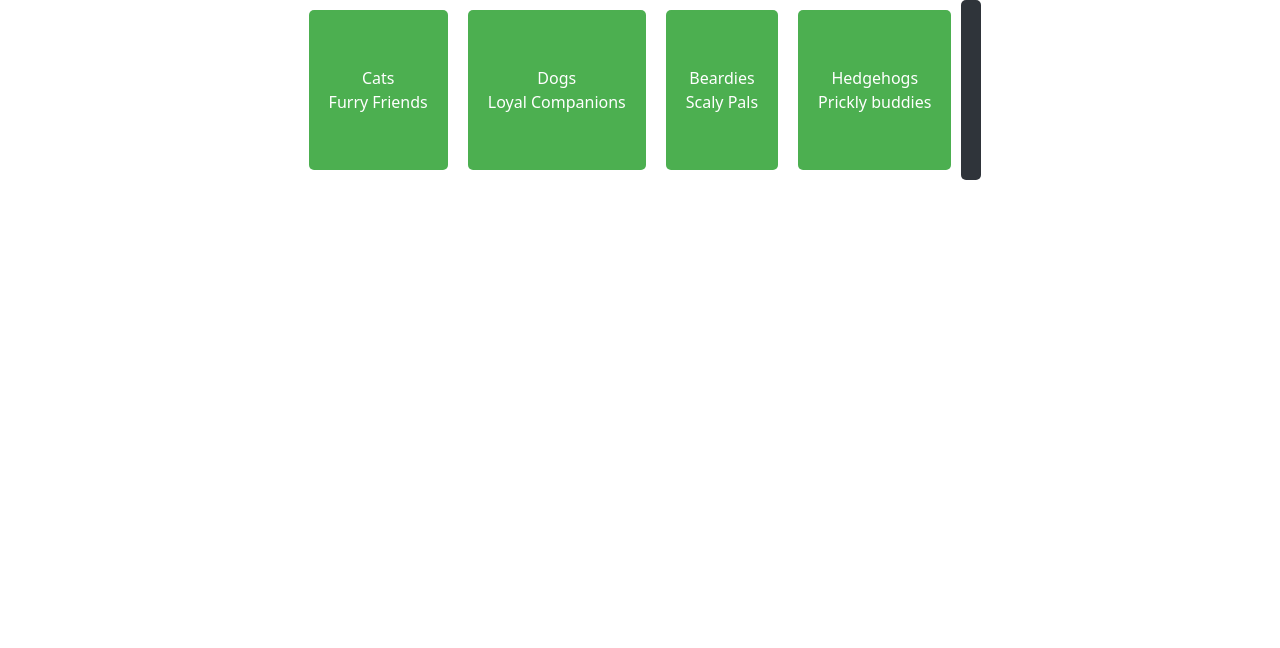
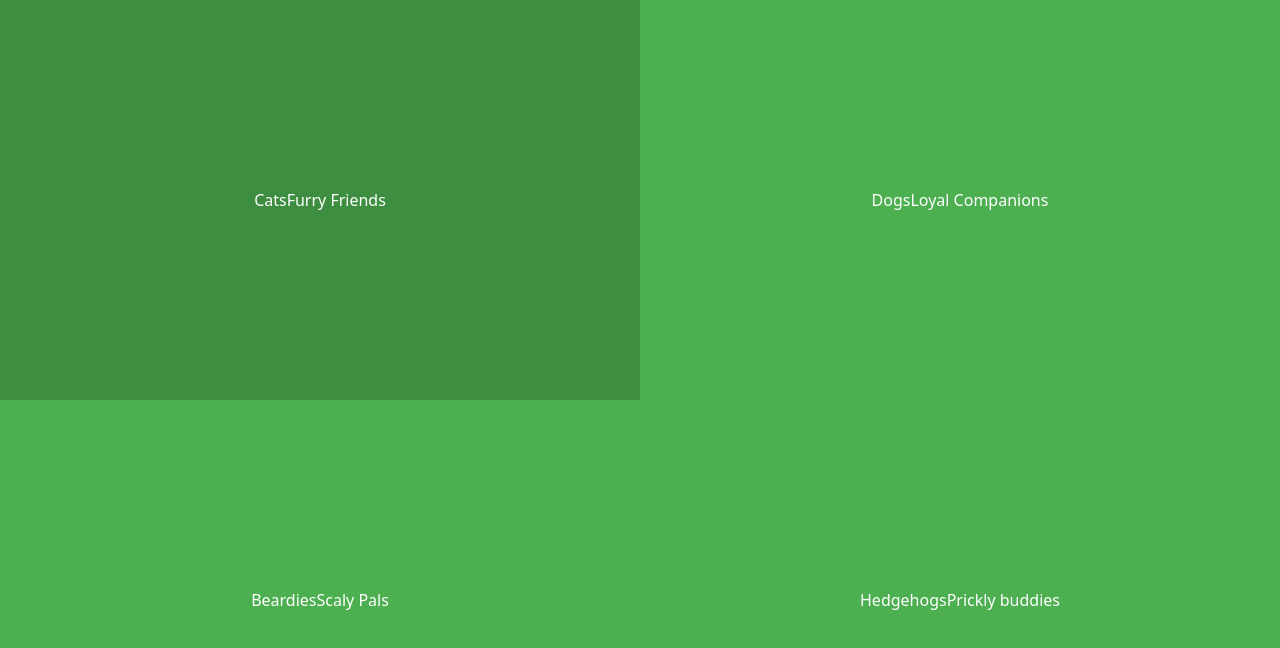
Before and after one commit to Air2air/ai-app, a Next.js app: page /home in a window 1280 px wide. Shown: the top 648 px of the page. Built offline with nearby package versions, Linux system fonts and the light colour scheme.

Commit message:
Css grid

```diff
--- a/components/Button.tsx
+++ b/components/Button.tsx
@@ -3,28 +3,13 @@ import { ButtonHTMLAttributes } from "react";
 interface ButtonProps extends ButtonHTMLAttributes<HTMLButtonElement> {
   title: string;
   text: string;
-  loading?: boolean;
   onClick: () => void;
 }
 
-const Button: React.FC<ButtonProps> = ({
-  title,
-  text,
-  loading,
-  onClick,
-  ...props
-}) => {
-  if (loading) {
-    return (
-      <button disabled>
-        <i className="fa fa-spinner fa-spin" /> Loading...
-      </button>
-    );
-  }
-
+const Button: React.FC<ButtonProps> = ({ title, text, onClick, ...props }) => {
   return (
     <button onClick={onClick} {...props} className="button">
-      <h1>{title} </h1>
+      <h1>{title}</h1>
       {text}
     </button>
   );
--- /dev/null
+++ b/components/ButtonSkeleton.tsx
@@ -0,0 +1,7 @@
+import React from "react";
+
+const ButtonSkeleton = () => {
+  return <div className="button-skeleton">Loading</div>;
+};
+
+export default ButtonSkeleton;
--- a/pages/home.tsx
+++ b/pages/home.tsx
@@ -1,7 +1,12 @@
 import { useState } from "react";
-import { DRILLDOWN, INITIAL_BUTTONS, NUMBER_OF_RESPONSES } from "../config/prompts";
+import {
+  DRILLDOWN,
+  INITIAL_BUTTONS,
+  NUMBER_OF_RESPONSES,
+} from "../config/prompts";
 import { fetchData } from "./api/fetchData";
 import Button from "../components/Button";
+import ButtonSkeleton from "@components/ButtonSkeleton";
 
 interface ButtonData {
   title: string;
@@ -17,9 +22,8 @@ const Home: React.FC = () => {
 
   const handleClick = async (selection: string) => {
     setPromptHistory((prevPromptHistory) => [...prevPromptHistory, selection]); // Append the new selection to the prompt history
-    setLoading(true); // Set loading to true when fetching starts
+    setLoading(true);
 
-    // Create a structured prompt with labeled sections
     const newCompletePrompt = `
 
       ## Drill Down Instructions
@@ -50,31 +54,33 @@ const Home: React.FC = () => {
         );
         setStructuredResponse(
           JSON.stringify(data.choices, null, NUMBER_OF_RESPONSES - 1)
-        ); // Store the structured response as a formatted JSON string
+        );
+        setLoading(false);
       } else {
         console.error("Unexpected number of choices:", data.choices.length);
       }
     } catch (error) {
       console.error("Failed to fetch choices:", error);
-    } finally {
       setLoading(false);
     }
   };
 
   return (
-    <div className="button-container">
     <div className="button-row">
       {buttons.map((button, index) => (
+        <div key={index}>
+          {loading ? (
+            <ButtonSkeleton />
+          ) : (
             <Button
-            key={index}
-            loading={loading}
               title={button.title}
               text={button.text}
               onClick={() => handleClick(button.title)}
             />
+          )}
+        </div>
       ))}
-        <pre>{structuredResponse}</pre>
-      </div>
+      {/* <pre>{structuredResponse}</pre> */}
     </div>
   );
 };
--- a/styles/buttons.scss
+++ b/styles/buttons.scss
@@ -1,32 +1,41 @@
-.button-container {
+.button-row {
+  display: grid;
+  grid-template-columns: repeat(2, 1fr);
+  gap: 0px;
+  height: 100vh;
+}
+
+$button-height: 50vh;
+
+.button-skeleton,
+.button {
   display: flex;
-  flex-direction: column;
+  height: $button-height;
+  width: 100%;
+  border: none;
+  justify-content: center;
   align-items: center;
 }
 
-.button-row {
-  display: flex;
-  flex-wrap: wrap;
-  justify-content: center;
-}
-
 .button {
-  margin: 10px;
-  padding: 10px 20px;
-  border: none;
-  border-radius: 5px;
   background-color: #4caf50;
   color: #fff;
   cursor: pointer;
-  min-height:20vh;
 }
 
 .button:hover {
   background-color: #3e8e41;
 }
 
+.button-skeleton {
+  background-color: red;
+  color: #fff;
+  cursor: pointer;
+}
+
+/* Add media query to switch to single column layout below a certain breakpoint */
 @media (max-width: 768px) {
   .button-row {
-    flex-direction: column;
+    grid-template-columns: 1fr;
   }
 }
```
Lines whose indentation alone changed are shown as unchanged.
